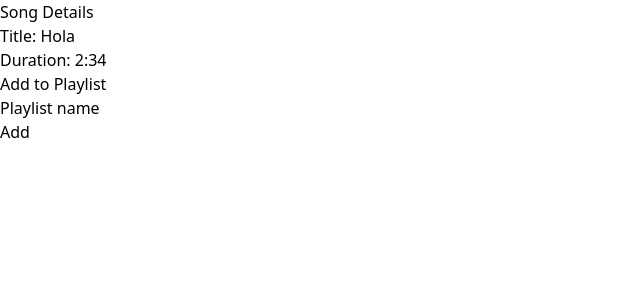
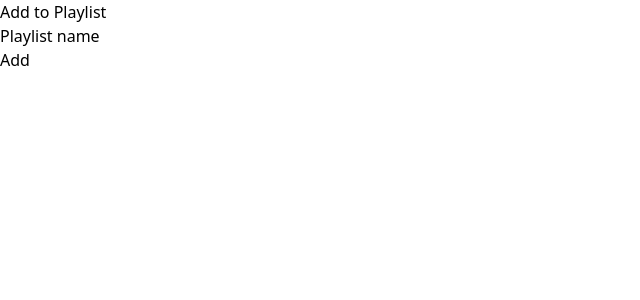
Before and after one commit to RicardoHerrera51/Taller4-NCapas, a React (Vite) app in the folder Client/: page /song/1 in a window 1280 px wide. Shown: the top 300 px of the page, without its empty margins (0-640 px from the left). Built offline with nearby package versions, Linux system fonts and the light colour scheme.

Commit message:
FIX-Bugs on pagination

```diff
--- a/Client/src/pages/AllSongs/AllSongs.jsx
+++ b/Client/src/pages/AllSongs/AllSongs.jsx
@@ -40,6 +40,7 @@ const AllSongs = () => {
         const queryParams = `page=${page}&size=${size}`;
         const fetchUrl = `${queryParam ? `${queryParam}&` : "?"}${queryParams}`;
         console.log("fetchUrl:", fetchUrl);
+
         FetchServices.getAllSongs(token, fetchUrl)
             .then((response) => {
                 const songsData = response.content || [];
--- a/Client/src/pages/CreatePlaylist/CreatePlaylist.jsx
+++ b/Client/src/pages/CreatePlaylist/CreatePlaylist.jsx
@@ -10,7 +10,6 @@ const CreatePlaylist = () => {
 
     try {
       const token = localStorage.getItem('token');
-      console.log("Logged in with token:", token);
       const playlist = await FetchServices.createPlaylist(token, title, description);
       console.log("Created playlist:", playlist);
     } catch (error) {
--- a/Client/src/pages/SeePlaylists/SeePlaylists.jsx
+++ b/Client/src/pages/SeePlaylists/SeePlaylists.jsx
@@ -6,7 +6,7 @@ const SeePlaylists = () => {
   const [token, setToken] = useState("");
   const [searchKeyword, setSearchKeyword] = useState("");
   const [page, setPage] = useState(0);
-  const [pageSize, setPageSize] = useState(10);
+  const [pageSize, setPageSize] = useState(5);
   const [totalElements, setTotalElements] = useState(0);
   const [totalPages, setTotalPages] = useState(0);
 
@@ -19,8 +19,8 @@ const SeePlaylists = () => {
       const token = localStorage.getItem('token');
       setToken(token);
       obtainPlaylist(token, searchKeyword, page, pageSize);
-    } catch {
-      console.error("Error fetching playlists");
+    } catch (error) {
+      console.error("Error fetching playlists:", error);
     }
   };
 
@@ -36,14 +36,13 @@ const handleSearchSubmit = (e) => {
   };
 
   const obtainPlaylist = (token, keyword, page, size) => {
-    const queryParam = keyword ? `?keyword=${encodeURIComponent(keyword)}` : " ";
+    const queryParam = keyword ? `?keyword=${encodeURIComponent(keyword)}` : "";
     const queryParams = `page=${page}&size=${size}`;
     const fetchUrl = `${queryParam ? `${queryParam}&` : "?"}${queryParams}`;
     console.log("fetchUrl:", fetchUrl);
 
     FetchServices.getAllPlaylists(token, fetchUrl)
       .then((response) => {
-          console.log("response:", response);
         const playlistData = response.content || [];
         const totalElements = response.totalElements || 0;
         const totalPages = response.totalPages || 0;
@@ -66,7 +65,7 @@ const handleSearchSubmit = (e) => {
 
   return (
     <div className="absolute bg-gray-800 h-full w-full p-2 overflow-y-auto">
-      <form className="max-w-[400px] w-full mx-auto bg-gray-900 p-8 px-8 rounded-lg my-4"  onSubmit={handleSearchSubmit}>
+      <form className="max-w-[400px] w-full mx-auto bg-gray-900 p-8 px-8 rounded-lg my-4" onSubmit={handleSearchSubmit}>
         <h2 className="text-3xl dark:text-white font-bold text-center">
           Search Playlist
         </h2>
--- a/Client/src/pages/SongToPlaylist/SongToPlaylist.jsx
+++ b/Client/src/pages/SongToPlaylist/SongToPlaylist.jsx
@@ -2,14 +2,6 @@ const SongToPlaylist = () => {
 
     return (
         <div className="absolute bg-gray-800 h-full w-full p-2 overflow-y-auto">
-            <div className="max-w-[400px] w-full mx-auto bg-gray-900 pt-8 pb-4 px-8 rounded-lg my-4">
-                <h2 className="text-3xl dark:text-white font-bold text-center">Song Details</h2>
-                <div className="p-6">
-                    <p className="dark:text-white font-bold text-center">Title: Hola</p>
-                    <p className="text-gray-400 text-center">Duration: 2:34</p>
-                </div>
-            </div>
-
             <div className="flex flex-col justify-center">
                 <h1 className="text-3xl dark:text-white font-bold text-center pt-12 pb-4">Add to Playlist</h1>
                 <div className="flex flex-row items-center gap-12 max-w-[400px] w-full mx-auto bg-gray-900 py-2 px-8 rounded-lg my-4">
```
Lines whose indentation alone changed are shown as unchanged.
